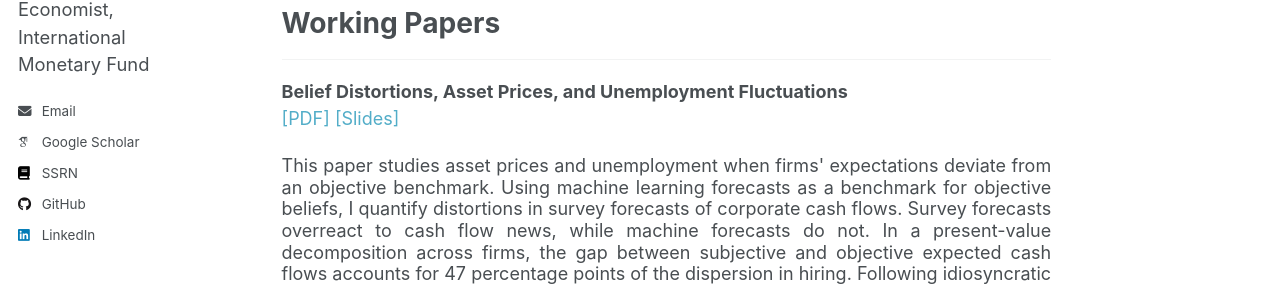
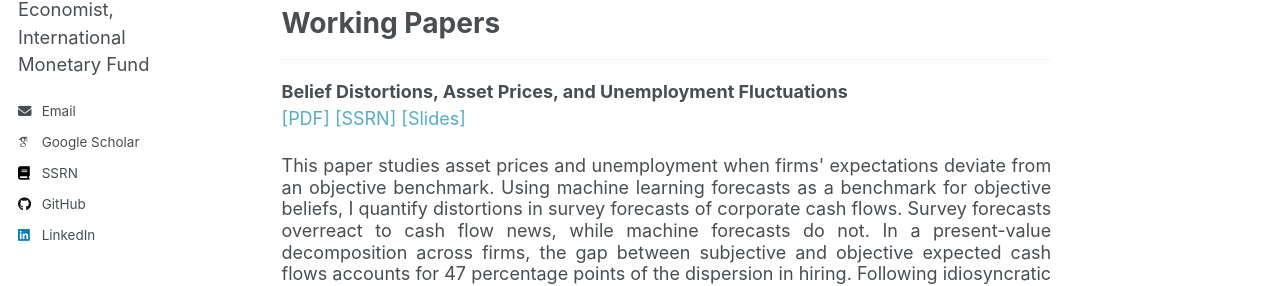
Before and after one commit to doqlee/doqlee.github.io, a Jekyll site: the page built from _pages/main.md, in a window 1280 px wide and 900 px high. Shown: the part 343-629 px from the top of the window. Built offline with Jekyll 4.4.1, drawn with Linux system fonts in a browser that asks for light colours; some web fonts are replaced.

Commit message:
Add SSRN link to JMP entry
Co-Authored-By: Claude Opus 5.5 <noreply@anthropic.com>

```diff
--- a/_pages/main.md
+++ b/_pages/main.md
@@ -98,7 +98,7 @@ Working Papers
 ---
 
 **Belief Distortions, Asset Prices, and Unemployment Fluctuations** \
-[[PDF]](../files/belief_distortions_unemployment_fluctuations.pdf) [[Slides]](../files/slides.pdf)
+[[PDF]](../files/belief_distortions_unemployment_fluctuations.pdf) [[SSRN]](https://papers.ssrn.com/abstract=5226836) [[Slides]](../files/slides.pdf)
 <div id="BDUF" style="text-align: justify; line-height: 1.2" >
 This paper studies asset prices and unemployment when firms' expectations deviate from an objective benchmark. Using machine learning forecasts as a benchmark for objective beliefs, I quantify distortions in survey forecasts of corporate cash flows. Survey forecasts overreact to cash flow news, while machine forecasts do not. In a present-value decomposition across firms, the gap between subjective and objective expected cash flows accounts for 47 percentage points of the dispersion in hiring. Following idiosyncratic cash flow shocks, firms with distorted beliefs overhire relative to objective firms, while their valuations overshoot and then reverse. Fed into a standard search-and-matching model, the measured distortions generate 64% of observed unemployment volatility and 85% of hiring dispersion across firms, against 7% and 34% under full-information rational expectations. Beliefs that raise asset valuations also raise the value firms attach to new hires, generating comovement between stock prices and hiring.
 <br>
```
